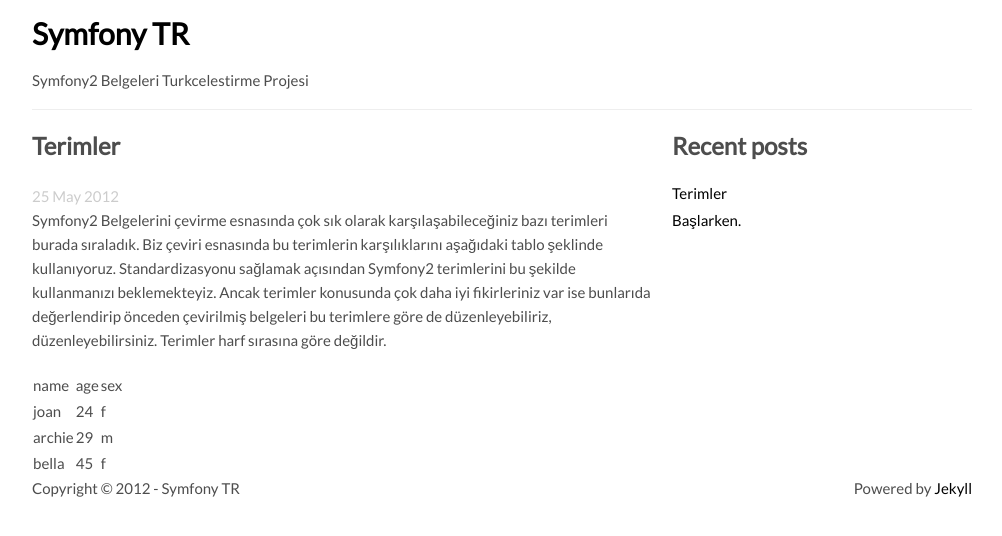
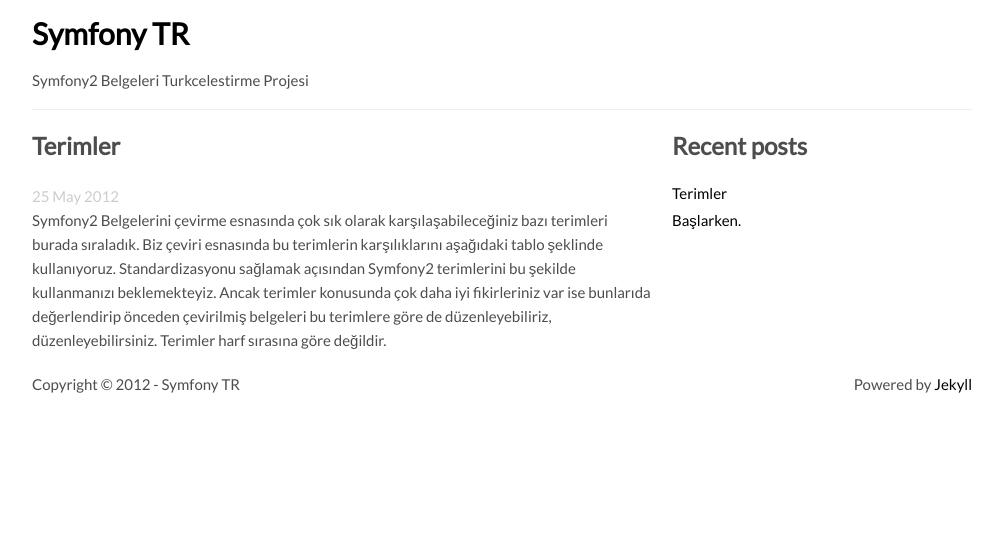
Before and after one commit to symfony-tr/symfony-tr.github.com, a Jekyll site: the page built from _posts/2012-05-25-terminology_table.md, in a window 1280 px wide. Shown: the top 536 px of the page, without its empty margins (138-1140 px from the left). Built offline with Jekyll 4.4.1, drawn with Linux system fonts in a browser that asks for light colours; comment, search, counter and statistics services are not loaded.

Commit message:
modified:   _posts/2012-05-25-terminology_table.md

```diff
--- a/_posts/2012-05-25-terminology_table.md
+++ b/_posts/2012-05-25-terminology_table.md
@@ -10,8 +10,3 @@
 konusunda çok daha iyi fikirleriniz var ise bunlarıda değerlendirip önceden
 çevirilmiş belgeleri bu terimlere göre de düzenleyebiliriz, düzenleyebilirsiniz.
 Terimler harf sırasına göre değildir.
-
-| name | age | sex |
-| joan | 24 | f |
-| archie | 29 | m |
-| bella | 45 | f |
```
